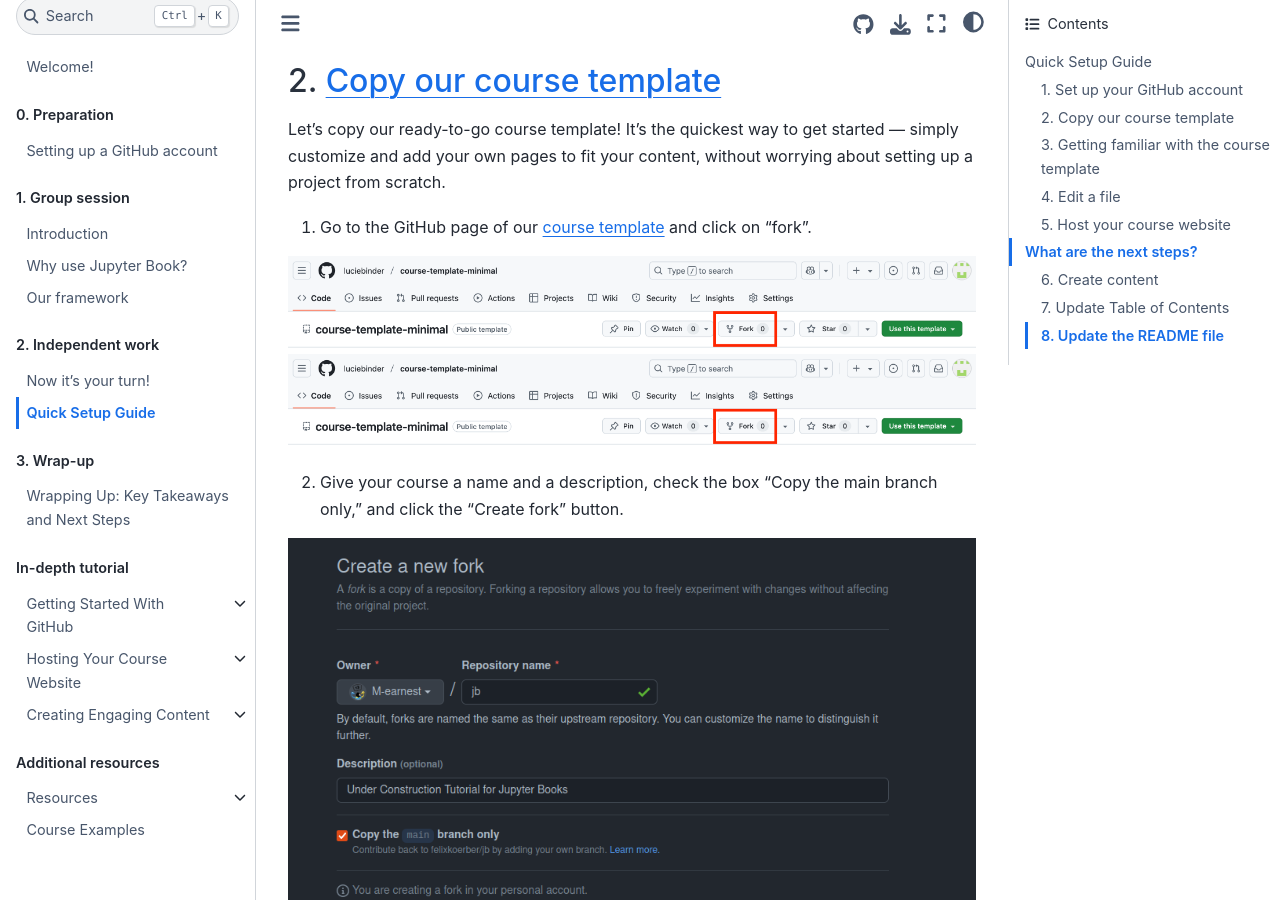
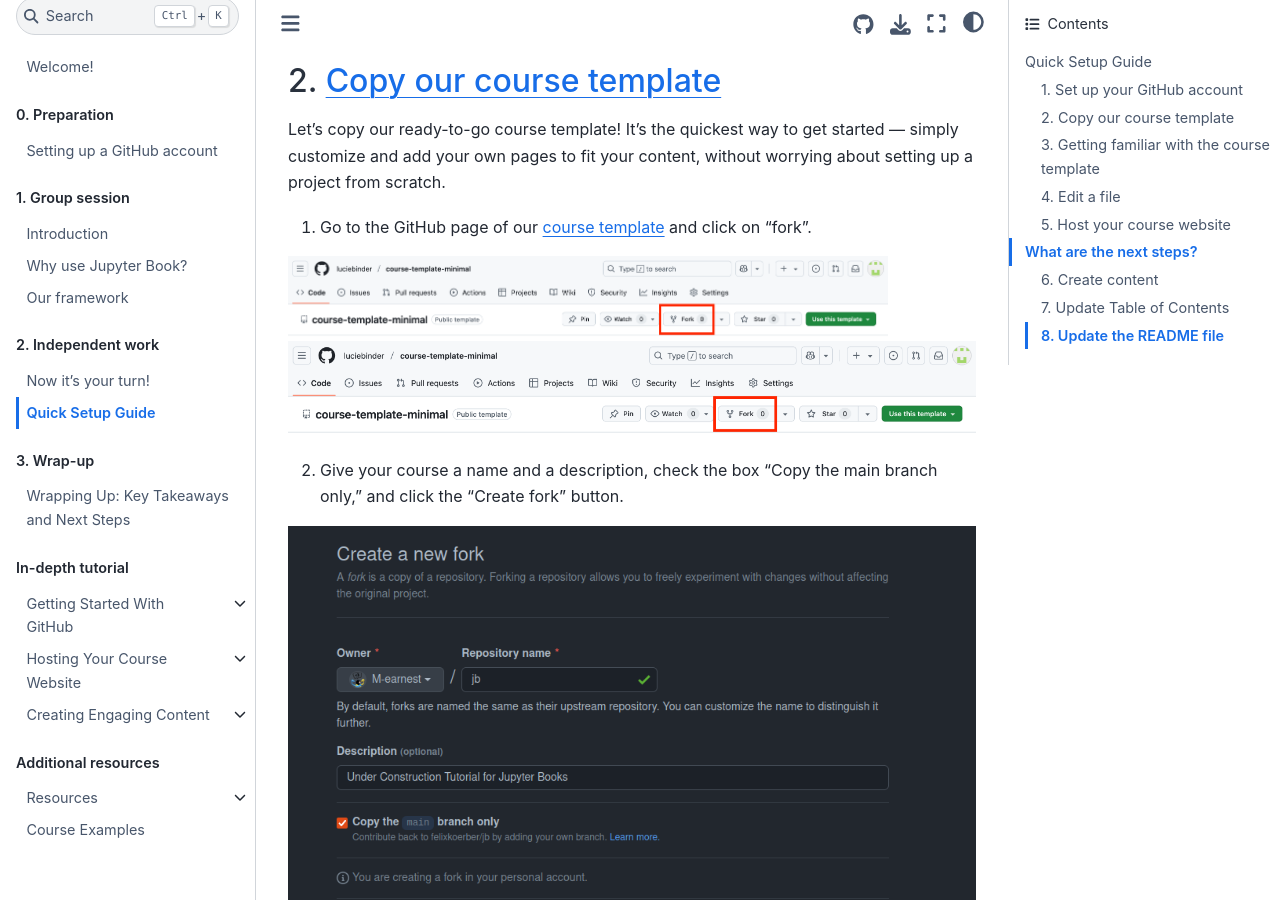
Before and after one commit to luciebinder/ws-openness-2025, a Jupyter Book: the page built from content/4_additional/quick_tutorial_ws.md, in a window 1280 px wide and 900 px high, scrolled down 364 px. Built offline with Jupyter Book 1.0.4 settings and Sphinx 7.4.7 and the Sphinx Book theme 1.1.4, drawn with Linux system fonts in a browser that asks for light colours.

Commit message:
Update quick_tutorial_ws.md

```diff
--- a/content/4_additional/quick_tutorial_ws.md
+++ b/content/4_additional/quick_tutorial_ws.md
@@ -13,7 +13,7 @@
 
 1. Go to the GitHub page of our [course template](https://github.com/luciebinder/course-template-minimal) and click on "fork".
 
-<img src="../../static/fork.png" alt="depicting position a look of the fork button on a GitHub repository" class="bordered-image">
+<img src="../../static/fork.png" alt="depicting position a look of the fork button on a GitHub repository" class="bordered-image" width="600">
 
 ![depicting position a look of the fork button on a GitHub repository](../../static/fork.png)
 
```
